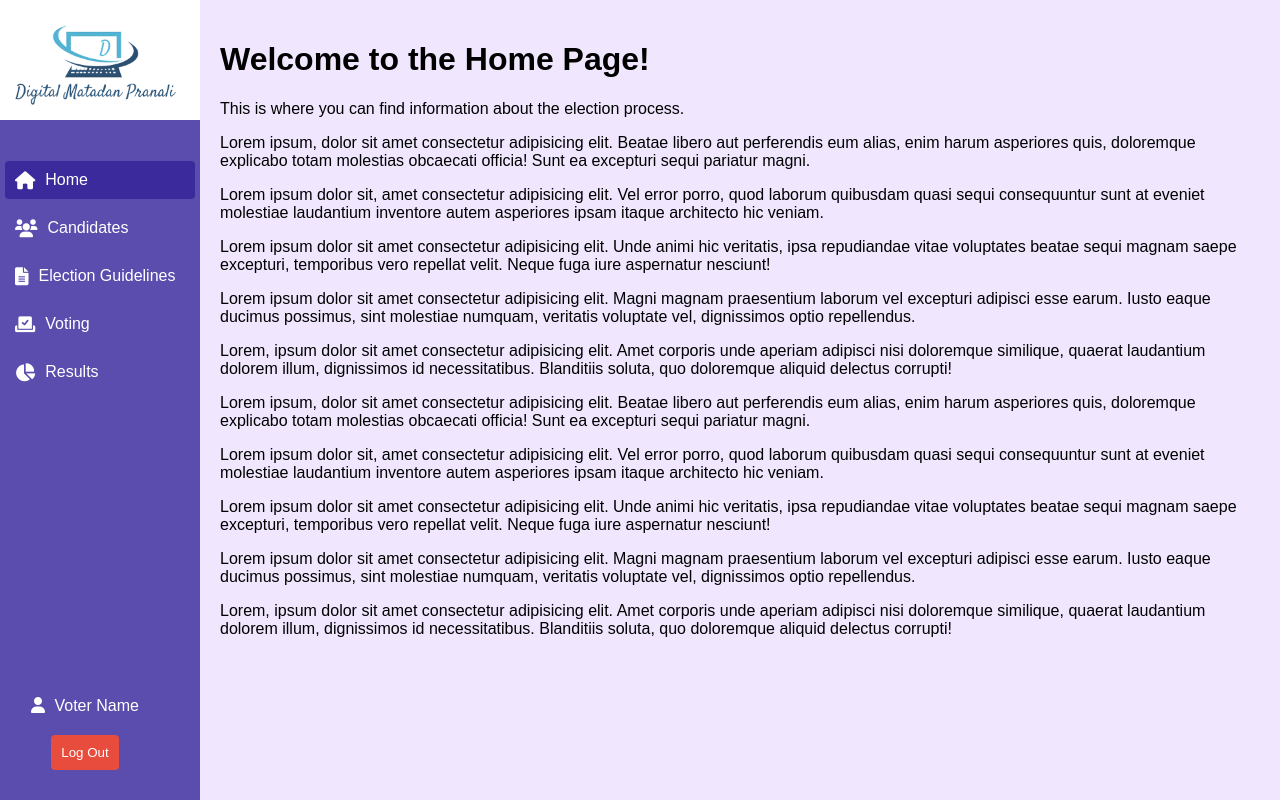
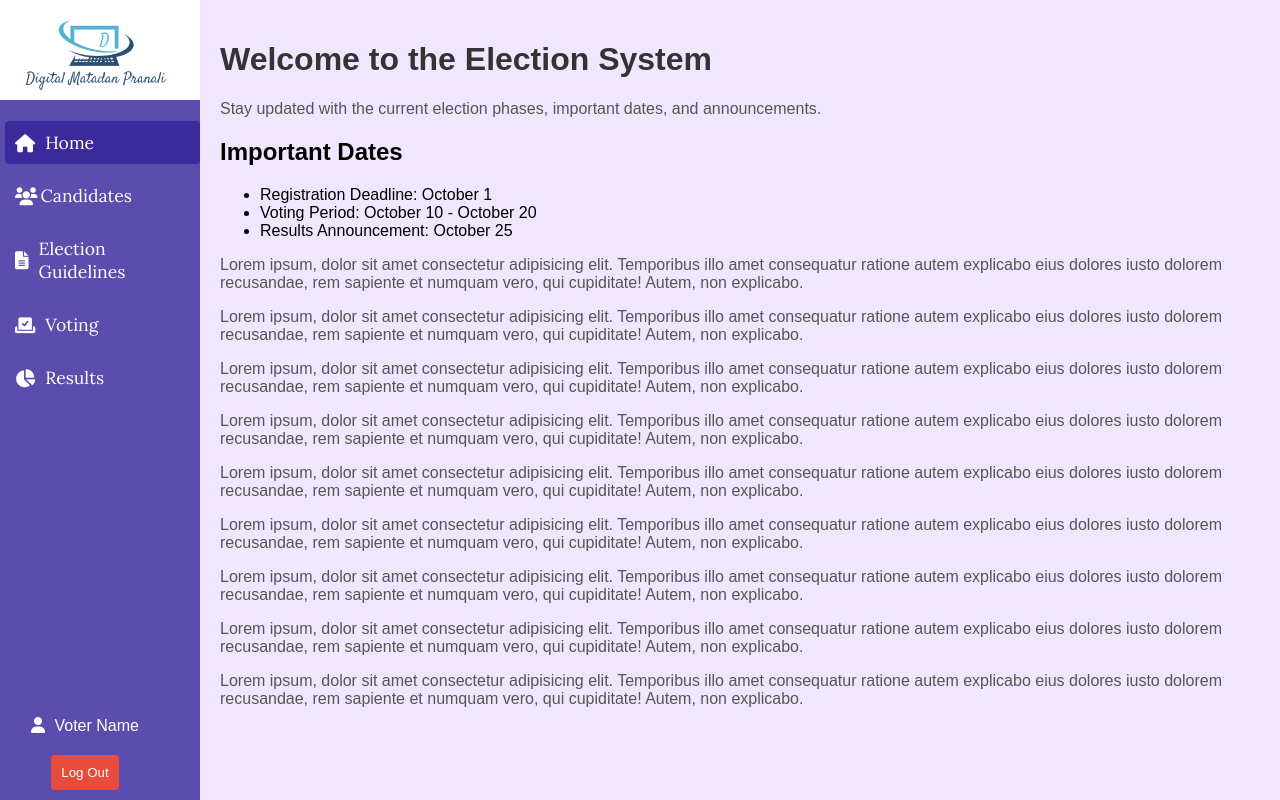
Before and after one commit to sijalneupane/Digital_Matadan_Pranali-Online_Election_System, a PHP site: page /home.php in a window 1280 px wide. Run offline with PHP 8.4, Linux system fonts and the light colour scheme.

Commit message:
Updated Sidebar for project

```diff
--- a/home.php
+++ b/home.php
@@ -15,23 +15,42 @@
     </script>
 
     <div class="content">
-      <h1>Welcome to the Home Page!</h1>
-      <p>This is where you can find information about the election process.</p>
-      <p>Lorem ipsum, dolor sit amet consectetur adipisicing elit. Beatae libero aut perferendis eum alias, enim harum asperiores quis, doloremque explicabo totam molestias obcaecati officia! Sunt ea excepturi sequi pariatur magni.</p>
-      <p>Lorem ipsum dolor sit, amet consectetur adipisicing elit. Vel error porro, quod laborum quibusdam quasi sequi consequuntur sunt at eveniet molestiae laudantium inventore autem asperiores ipsam itaque architecto hic veniam.</p>
-      <p>Lorem ipsum dolor sit amet consectetur adipisicing elit. Unde animi hic veritatis, ipsa repudiandae vitae voluptates beatae sequi magnam saepe excepturi, temporibus vero repellat velit. Neque fuga iure aspernatur nesciunt!</p>
+    <h1>Welcome to the Election System</h1>
+    <p>Stay updated with the current election phases, important dates, and announcements.</p>
+    <h2>Important Dates</h2>
+    <ul>
+        <li>Registration Deadline: October 1</li>
+        <li>Voting Period: October 10 - October 20</li>
+        <li>Results Announcement: October 25</li>
+    </ul>
+    <p>
+      Lorem ipsum, dolor sit amet consectetur adipisicing elit. Temporibus illo amet consequatur ratione autem explicabo eius dolores iusto dolorem recusandae, rem sapiente et numquam vero, qui cupiditate! Autem, non explicabo.
+    </p>
+    <p>
+      Lorem ipsum, dolor sit amet consectetur adipisicing elit. Temporibus illo amet consequatur ratione autem explicabo eius dolores iusto dolorem recusandae, rem sapiente et numquam vero, qui cupiditate! Autem, non explicabo.
+    </p>
+    <p>
+      Lorem ipsum, dolor sit amet consectetur adipisicing elit. Temporibus illo amet consequatur ratione autem explicabo eius dolores iusto dolorem recusandae, rem sapiente et numquam vero, qui cupiditate! Autem, non explicabo.
+    </p>
+    <p>
+      Lorem ipsum, dolor sit amet consectetur adipisicing elit. Temporibus illo amet consequatur ratione autem explicabo eius dolores iusto dolorem recusandae, rem sapiente et numquam vero, qui cupiditate! Autem, non explicabo.
+    </p>
+    <p>
+      Lorem ipsum, dolor sit amet consectetur adipisicing elit. Temporibus illo amet consequatur ratione autem explicabo eius dolores iusto dolorem recusandae, rem sapiente et numquam vero, qui cupiditate! Autem, non explicabo.
+    </p>
+    <p>
+      Lorem ipsum, dolor sit amet consectetur adipisicing elit. Temporibus illo amet consequatur ratione autem explicabo eius dolores iusto dolorem recusandae, rem sapiente et numquam vero, qui cupiditate! Autem, non explicabo.
+    </p>
+    <p>
+      Lorem ipsum, dolor sit amet consectetur adipisicing elit. Temporibus illo amet consequatur ratione autem explicabo eius dolores iusto dolorem recusandae, rem sapiente et numquam vero, qui cupiditate! Autem, non explicabo.
+    </p>
+    <p>
+      Lorem ipsum, dolor sit amet consectetur adipisicing elit. Temporibus illo amet consequatur ratione autem explicabo eius dolores iusto dolorem recusandae, rem sapiente et numquam vero, qui cupiditate! Autem, non explicabo.
+    </p>
+    <p>
+      Lorem ipsum, dolor sit amet consectetur adipisicing elit. Temporibus illo amet consequatur ratione autem explicabo eius dolores iusto dolorem recusandae, rem sapiente et numquam vero, qui cupiditate! Autem, non explicabo.
+    </p>
 
-      <p>Lorem ipsum dolor sit amet consectetur adipisicing elit. Magni magnam praesentium laborum vel excepturi adipisci esse earum. Iusto eaque ducimus possimus, sint molestiae numquam, veritatis voluptate vel, dignissimos optio repellendus.</p>
-
-      <p>Lorem, ipsum dolor sit amet consectetur adipisicing elit. Amet corporis unde aperiam adipisci nisi doloremque similique, quaerat laudantium dolorem illum, dignissimos id necessitatibus. Blanditiis soluta, quo doloremque aliquid delectus corrupti!</p>
-
-      <p>Lorem ipsum, dolor sit amet consectetur adipisicing elit. Beatae libero aut perferendis eum alias, enim harum asperiores quis, doloremque explicabo totam molestias obcaecati officia! Sunt ea excepturi sequi pariatur magni.</p>
-      <p>Lorem ipsum dolor sit, amet consectetur adipisicing elit. Vel error porro, quod laborum quibusdam quasi sequi consequuntur sunt at eveniet molestiae laudantium inventore autem asperiores ipsam itaque architecto hic veniam.</p>
-      <p>Lorem ipsum dolor sit amet consectetur adipisicing elit. Unde animi hic veritatis, ipsa repudiandae vitae voluptates beatae sequi magnam saepe excepturi, temporibus vero repellat velit. Neque fuga iure aspernatur nesciunt!</p>
-
-      <p>Lorem ipsum dolor sit amet consectetur adipisicing elit. Magni magnam praesentium laborum vel excepturi adipisci esse earum. Iusto eaque ducimus possimus, sint molestiae numquam, veritatis voluptate vel, dignissimos optio repellendus.</p>
-
-      <p>Lorem, ipsum dolor sit amet consectetur adipisicing elit. Amet corporis unde aperiam adipisci nisi doloremque similique, quaerat laudantium dolorem illum, dignissimos id necessitatibus. Blanditiis soluta, quo doloremque aliquid delectus corrupti!</p>
     </div>
   </div>
 </body>
--- a/sidebar.css
+++ b/sidebar.css
@@ -1,84 +1,4 @@
-/* css/style.css */
-/*body {
-  margin: 0;
-  font-family: Arial, sans-serif;
-}
-
-.container {
-  display: flex;
-}
-
-.sidebar {
-  background-color: #5a4dad; // Sidebar color
-  width: 200px;
-  padding-top: 20px;
-  height: 100vh; // Full height
-  color: #fff;
-  position:sticky;
-}
-
-.sidebar .logo {
-  text-align: center;
-  margin-bottom: 20px;
-}
-
-.sidebar .logo img {
-  width: 120px;
-  height: auto;
-}
-
-.sidebar ul {
-  list-style: none;
-  padding: 0;
-}
-
-.sidebar ul li {
-  padding: 15px 10px;
-}
-
-.sidebar ul li a {
-  text-decoration: none;
-  color: #fff;
-  display: block;
-  padding: 10px;
-  transition: background 0.3s ease;
-}
-
-.sidebar ul li a:hover,
-.sidebar ul li a.active {
-  background-color: #3a2a9b; // Darker background for active or hover
-  border-radius: 4px;
-}
-
-.profile-section {
-  position: absolute;
-  bottom: 20px;
-  width: 100%;
-  text-align: center;
-}
-
-.profile-section .profile {
-  margin-bottom: 10px;
-}
-
-.profile-section .logout-btn {
-  background-color: #e74c3c;
-  color: white;
-  border: none;
-  padding: 10px;
-  cursor: pointer;
-  border-radius: 4px;
-}
-
-.content {
-  flex-grow: 1;
-  padding: 20px;
-  background-color: #f0e7ff;
-  height: 100vh; // Full height
-  overflow-y: auto;
-}
-*/
-
+@import url('https://fonts.googleapis.com/css2?family=Lora:ital,wght@0,400..700;1,400..700&display=swap');
 * {
   box-sizing: border-box; /* Ensure padding and border are included in width/height calculations */
 }
@@ -101,47 +21,49 @@ html, body {
 }
 
 .sidebar {
-  background-color: #5a4dad; /* Sidebar color */
-  width: 200px; /* Fixed width for sidebar */
-  min-height: 100vh;
-  color: #fff;
-  position: fixed; /* Sidebar stays fixed on the left */
-  top: 0;
-  left: 0;
-  transition: transform 0.3s ease; /* Smooth transition for slide-in effect */
-  display: flex;
-  flex-direction: column;
-  overflow-y: auto;
+  background-color: #5a4dad;
+    width: 200px;
+    color: #fff;
+    position: fixed;
+    top: 0;
+    left: 0;
+    bottom: 0;
+    transition: transform 0.3s ease;
+    display: flex;
+    flex-direction: column;
+    overflow-y: scroll;
+    overflow-x: hidden;
 }
 
 .sidebar .logo {
   background-color: #fff; /* White background for the logo section */
-  text-align: center;
-  margin-bottom: 20px;
+  /* text-align: center; */
+  height: 100px;
   max-height: 120px; /* Maximum height for the logo container */
   display: flex; /* Flexbox to center the logo */
   justify-content: center;
   align-items: center;
-  overflow: hidden; /* Ensures no overflow outside the container */
-  padding: 10px;
+  /* overflow: hidden; Ensures no overflow outside the container */
 }
 
 .sidebar .logo img {
-  height: 100%; /* Make the logo cover the full height of the container */
-  width: auto;  /* Keep aspect ratio by adjusting the width automatically */
+  /* height: 100%; Make the logo cover the full height of the container */
+  /* width: auto;  Keep aspect ratio by adjusting the width automatically */
   max-height: 100%; /* Ensure the logo fits within the container */
   max-width: 100%; /* Ensure the width of the logo doesn’t overflow */
-  object-fit: cover;
-  transform: scale(1.8); /* Ensures the logo scales properly to fit the container */
+  /* object-fit: cover; */
+  transform: scale(1.6); /* Ensures the logo scales properly to fit the container */
 }
 
 .sidebar ul {
   list-style: none;
   padding: 0;
+
 }
 
 .sidebar ul li {
-  padding:5px
+  padding:5px;
+  padding-right: 0;
 }
 
 .sidebar ul li a {
@@ -151,13 +73,19 @@ html, body {
   align-items: center;
   padding: 10px;
   transition: background 0.3s ease;
+  font-family: "Lora", serif;
+  font-weight: 400;
+  font-size:1.1rem;
 }
 
-.sidebar ul li a i {
+.sidebar ul li:not(:nth-child(2)) a i{
   margin-right: 10px;
   font-size: 18px;
 }
-
+.sidebar ul li:nth-child(2) a i{
+  margin-right: 3px;
+  font-size: 18px;
+}
 .sidebar ul li a:hover,
 .sidebar ul li a.active {
   background-color: #3a2a9b; /* Darker background for active or hover */
@@ -169,7 +97,6 @@ html, body {
   flex-direction: column;
   align-items: center;
   position: relative;
-  bottom: 30px;
   width: 100%;
   padding-right: 30px;
   gap: 20px;
@@ -188,6 +115,7 @@ html, body {
   border-radius: 4px;
 }
 .left-lower-box{
+  padding-bottom: 10px;
   flex: 1;
   display: flex;
   flex-direction: column;
@@ -202,14 +130,39 @@ html, body {
   overflow-y: auto;
   /* height: 100vh; Full height of viewport */
 }
+h1 {
+  color: #333;
+}
+
+p {
+  font-size: 16px;
+  color: #555;
+}
+
+button {
+  padding: 10px 15px;
+  background-color: #00aaff;
+  color: white;
+  border: none;
+  cursor: pointer;
+}
+
+button:hover {
+  background-color: #007acc;
+}
+
+
+.content::-webkit-scrollbar,.sidebar::-webkit-scrollbar {
+  display: none;
+}
 
 /* Media Queries for Responsiveness */
 
 /* Small screens like phones */
 @media (max-width: 768px) {
   .sidebar {
+    width: 170px;
     transform: translateX(-100%); /* Hide sidebar offscreen */
-    position: absolute;
   }
 
   .sidebar.active {
@@ -226,11 +179,13 @@ html, body {
     position: absolute;
     top: 5px;
     left: 5px;
-    background-color: #5a4dad;
+    background-color: #594cad;
     color: white;
     border: none;
-    padding: 10px;
+    padding: 8px;
     cursor: pointer;
+    border-radius: 6px;
+    font-weight: bold;
   }
 }
 
--- a/sidebar.php
+++ b/sidebar.php
@@ -16,7 +16,7 @@
     <div class="left-lower-box">
     <ul>
       <li><a href="home.php"><i class="fas fa-home"></i> Home</a></li>
-      <li><a href="candidates.php"><i class="fas fa-users"></i> Candidates</a></li>
+      <li><a href="candidates.php"><i class="fas fa-users"></i>Candidates</a></li>
       <li><a href="guidelines.php"><i class="fas fa-file-alt"></i> Election Guidelines</a></li>
       <li><a href="voting.php"><i class="fas fa-vote-yea"></i> Voting</a></li>
       <li><a href="results.php"><i class="fas fa-chart-pie"></i> Results</a></li>
```
Also changed, not shown: candidates.php (+8 -2 lines), guidelines.php (+9 -2 lines), results.php (+7 -2 lines), voting.php (+21 -2 lines).
